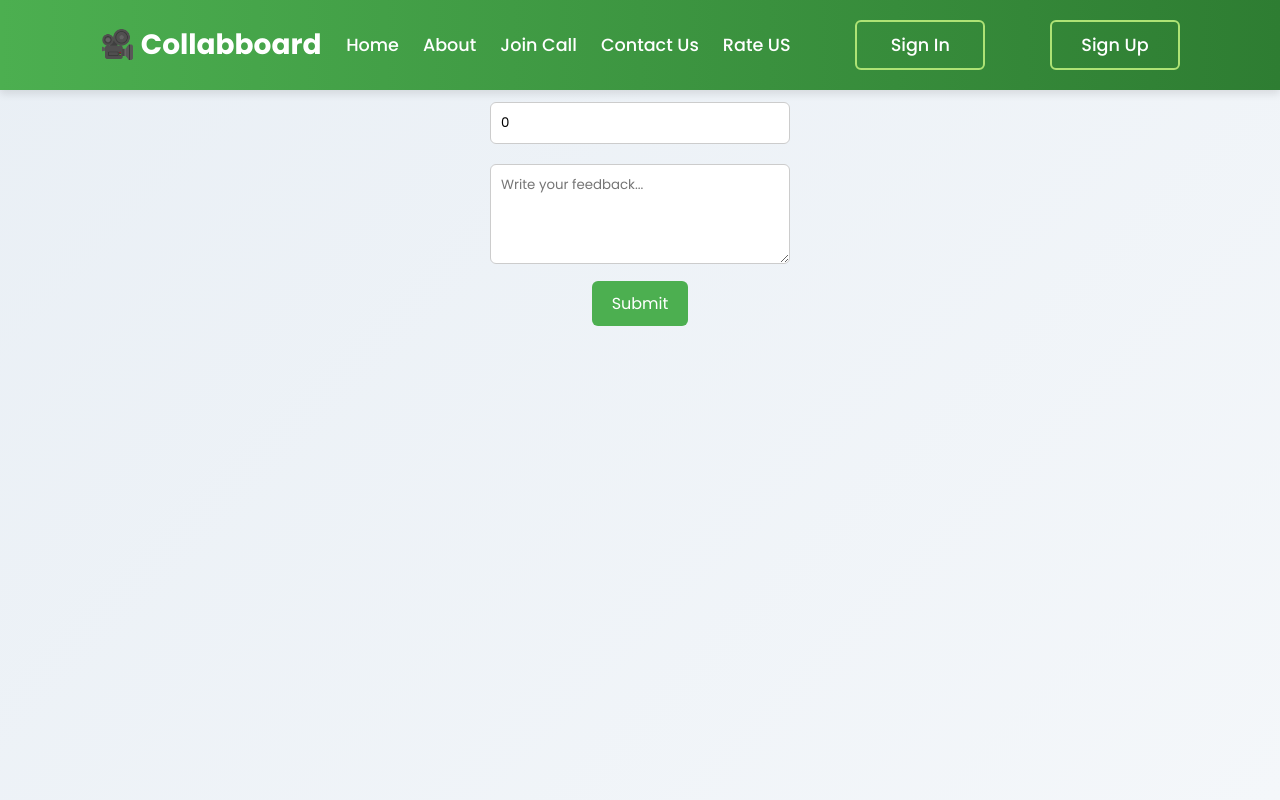
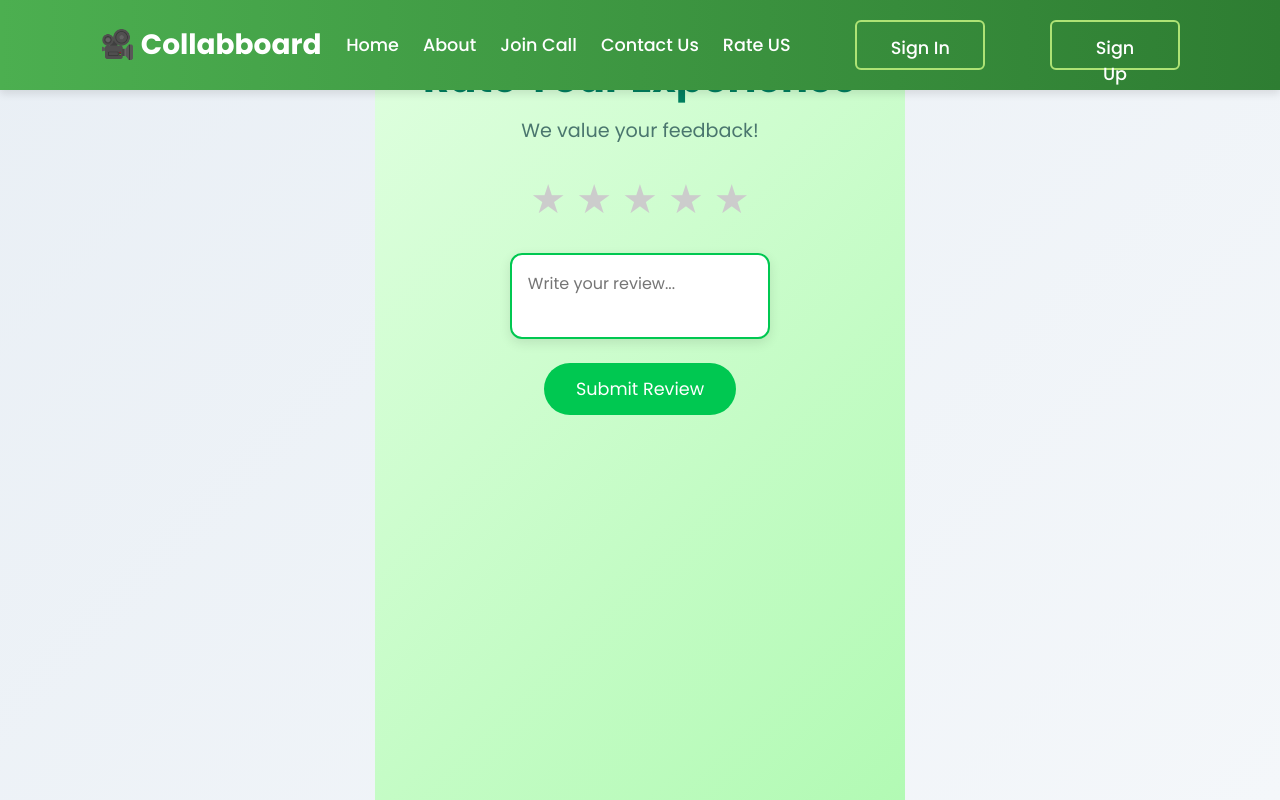
Before and after one commit to PARISHAH1/CollabBoard, a React (Create React App) app in the folder collab_board/: page /review in a window 1280 px wide. Built offline with nearby package versions, Linux system fonts and the light colour scheme; no server answers.

Commit message:
Your message here

```diff
--- /dev/null
+++ b/collab_board/collab_board/package.json
@@ -0,0 +1,5 @@
+{
+  "name": "collab_board",
+  "version": "0.1.0",
+  "private": true
+}
--- a/collab_board/package.json
+++ b/collab_board/package.json
@@ -7,9 +7,9 @@
     "@testing-library/jest-dom": "^6.6.3",
     "@testing-library/react": "^16.3.0",
     "@testing-library/user-event": "^13.5.0",
-    "react": "^19.1.0",
+    "react": "^18.3.1",
     "react-copy-to-clipboard": "^5.1.0",
-    "react-dom": "^19.1.0",
+    "react-dom": "^18.3.1",
     "react-router-dom": "^7.5.0",
     "react-scripts": "5.0.1",
     "simple-peer": "^9.11.1",
--- a/collab_board/src/components/Review.js
+++ b/collab_board/src/components/Review.js
@@ -1,8 +1,9 @@
 import React, { useState } from "react";
-import "../App.css";
+import "../styles/Review.css";
 
 const Review = () => {
   const [rating, setRating] = useState(0);
+  const [hover, setHover] = useState(0);
   const [review, setReview] = useState("");
 
   const handleSubmit = () => {
@@ -12,27 +13,31 @@ const Review = () => {
   };
 
   return (
-    <div class="review" style={{ padding: "2rem" }}>
-      <h2>Rate & Review Us</h2>
-      <p>How was your experience?</p>
-      <input
-        type="number"
-        min="1"
-        max="5"
-        value={rating}
-        onChange={(e) => setRating(e.target.value)}
-        placeholder="Rate out of 5"
-      />
-      <br />
+    <div className="review-container">
+      <h2>Rate Your Experience</h2>
+      <p className="subtitle">We value your feedback!</p>
+      <div className="stars">
+        {[...Array(5)].map((_, index) => {
+          const starValue = index + 1;
+          return (
+            <span
+              key={index}
+              className={`star ${starValue <= (hover || rating) ? "active" : ""}`}
+              onClick={() => setRating(starValue)}
+              onMouseEnter={() => setHover(starValue)}
+              onMouseLeave={() => setHover(0)}
+            >
+              ★
+            </span>
+          );
+        })}
+      </div>
       <textarea
+        placeholder="Write your review..."
         value={review}
         onChange={(e) => setReview(e.target.value)}
-        rows="4"
-        cols="40"
-        placeholder="Write your feedback..."
       />
-      <br />
-      <button onClick={handleSubmit}>Submit</button>
+      <button onClick={handleSubmit}>Submit Review</button>
     </div>
   );
 };
--- /dev/null
+++ b/collab_board/src/styles/Review.css
@@ -0,0 +1,67 @@
+.review-container {
+    background: linear-gradient(135deg, #e0ffe0, #b2fab4);
+    min-height: 100vh;
+    padding: 3rem;
+    display: flex;
+    flex-direction: column;
+    align-items: center;
+    font-family: 'Segoe UI', Tahoma, Geneva, Verdana, sans-serif;
+    color: #2f4f4f;
+    text-align: center;
+  }
+
+  h2 {
+    font-size: 2.5rem;
+    margin-bottom: 0.5rem;
+    color: #007f5f;
+  }
+
+  .subtitle {
+    font-size: 1.2rem;
+    margin-bottom: 1.5rem;
+    color: #4a766e;
+  }
+
+  .stars {
+    display: flex;
+    gap: 10px;
+    font-size: 2.5rem;
+    margin-bottom: 1.5rem;
+  }
+
+  .star {
+    cursor: pointer;
+    transition: transform 0.2s ease-in-out;
+    color: #ccc;
+  }
+
+  .star.active {
+    color: #00c851;
+    transform: scale(1.2);
+  }
+
+  textarea {
+    width: 60%;
+    padding: 1rem;
+    font-size: 1rem;
+    border: 2px solid #00c851;
+    border-radius: 12px;
+    resize: none;
+    margin-bottom: 1.5rem;
+    box-shadow: 0 4px 12px rgba(0, 0, 0, 0.1);
+  }
+
+  button {
+    background-color: #00c851;
+    border: none;
+    color: white;
+    padding: 0.8rem 2rem;
+    font-size: 1.1rem;
+    border-radius: 50px;
+    cursor: pointer;
+    transition: background-color 0.3s ease;
+  }
+
+  button:hover {
+    background-color: #009e4f;
+  }
```
Also changed, not shown: 1 other file (tests, documents, lock files or other folders).
